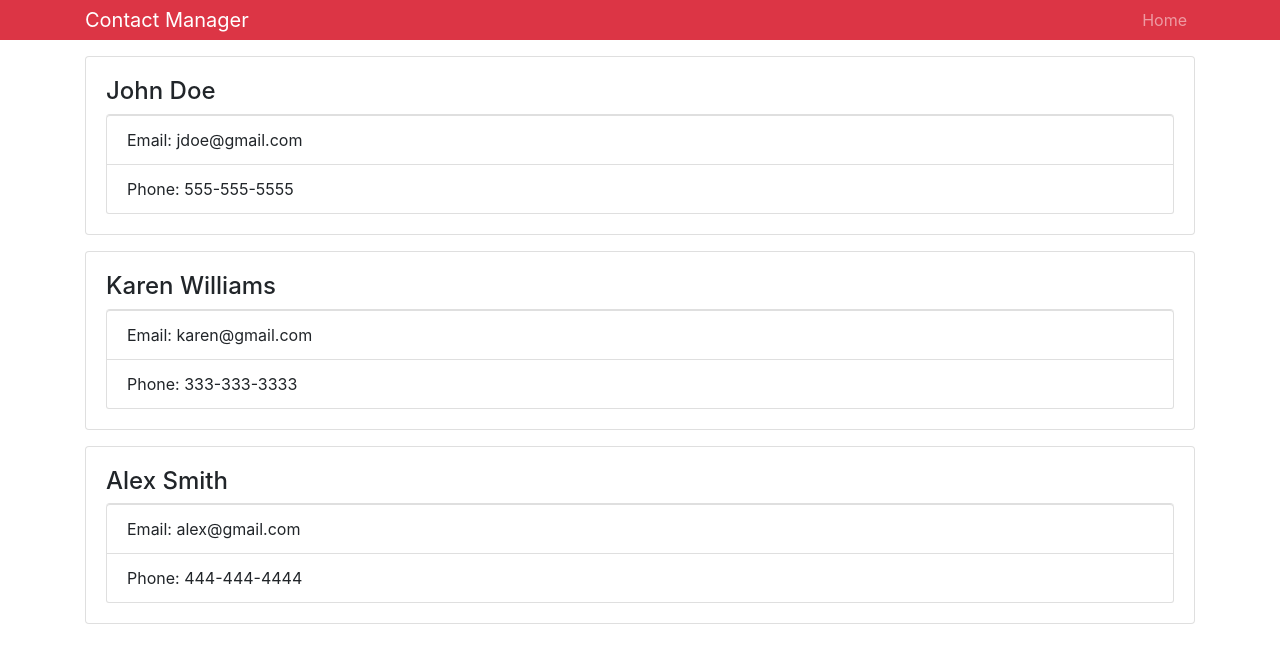
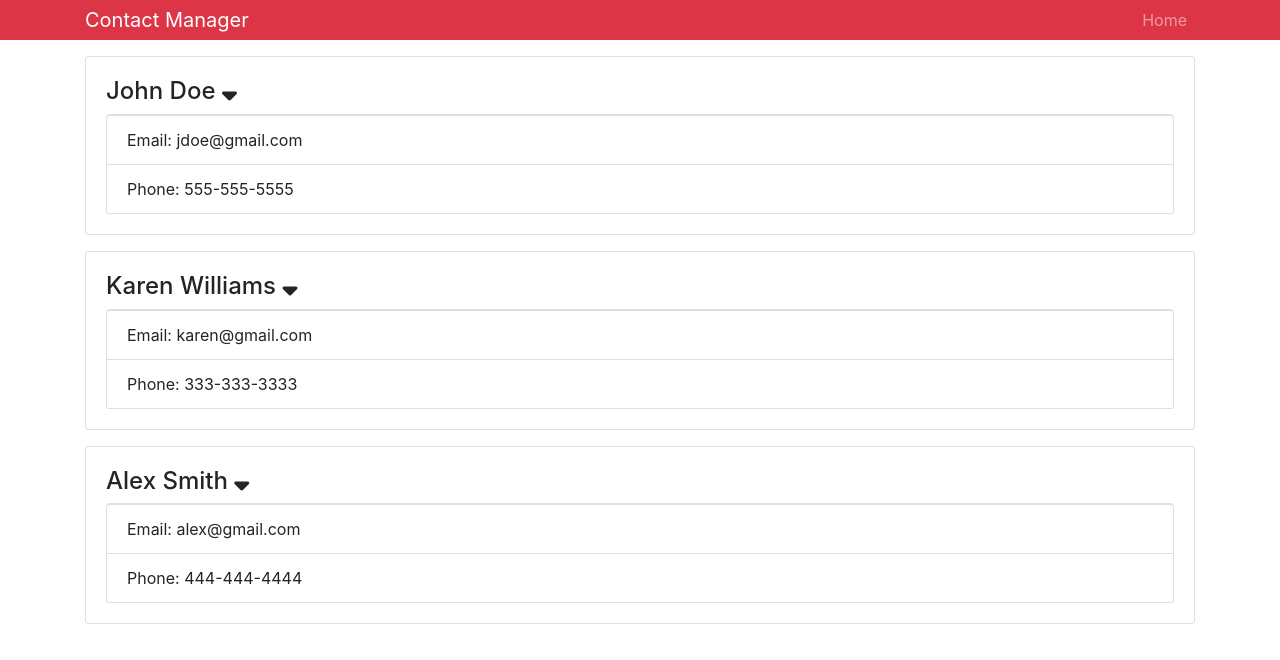
Before and after one commit to alan-nguyen/contact-manager, a React (Create React App) app: page / in a window 1280 px wide. Shown: the top 660 px of the page. Built offline with nearby package versions, Linux system fonts and the light colour scheme.

Commit message:
Fix bugof not showing icons

```diff
--- a/public/index.html
+++ b/public/index.html
@@ -6,12 +6,10 @@
     <meta name="viewport" content="width=device-width, initial-scale=1" />
     <meta name="theme-color" content="#000000" />
     <meta name="description" content="contact-manager" />
-    <link
-      href="https://stackpath.bootstrapcdn.com/font-awesome/4.7.0/css/font-awesome.min.css"
-      rel="stylesheet"
-      integrity="sha384-wvfXpqpZZVQGK6TAh5PVlGOfQNHSoD2xbE+QkPxCAFlNEevoEH3Sl0sibVcOQVnN"
+    <script
+      src="https://kit.fontawesome.com/c9575d4782.js"
       crossorigin="anonymous"
-    />
+    ></script>
     <link rel="apple-touch-icon" href="%PUBLIC_URL%/logo192.png" />
     <link rel="manifest" href="%PUBLIC_URL%/manifest.json" />
     <title>Contact Manager</title>
--- a/src/components/Contact.js
+++ b/src/components/Contact.js
@@ -10,7 +10,9 @@ class Contact extends Component {
     const { name, email, phone } = this.props.contact;
     return (
       <div className="card card-body mb-3">
-        <h4>{name}</h4>
+        <h4>
+          {name} <i className="fas fa-sort-down"></i>
+        </h4>
         <ul className="list-group">
           <li className="list-group-item">Email: {email}</li>
           <li className="list-group-item">Phone: {phone}</li>
```
